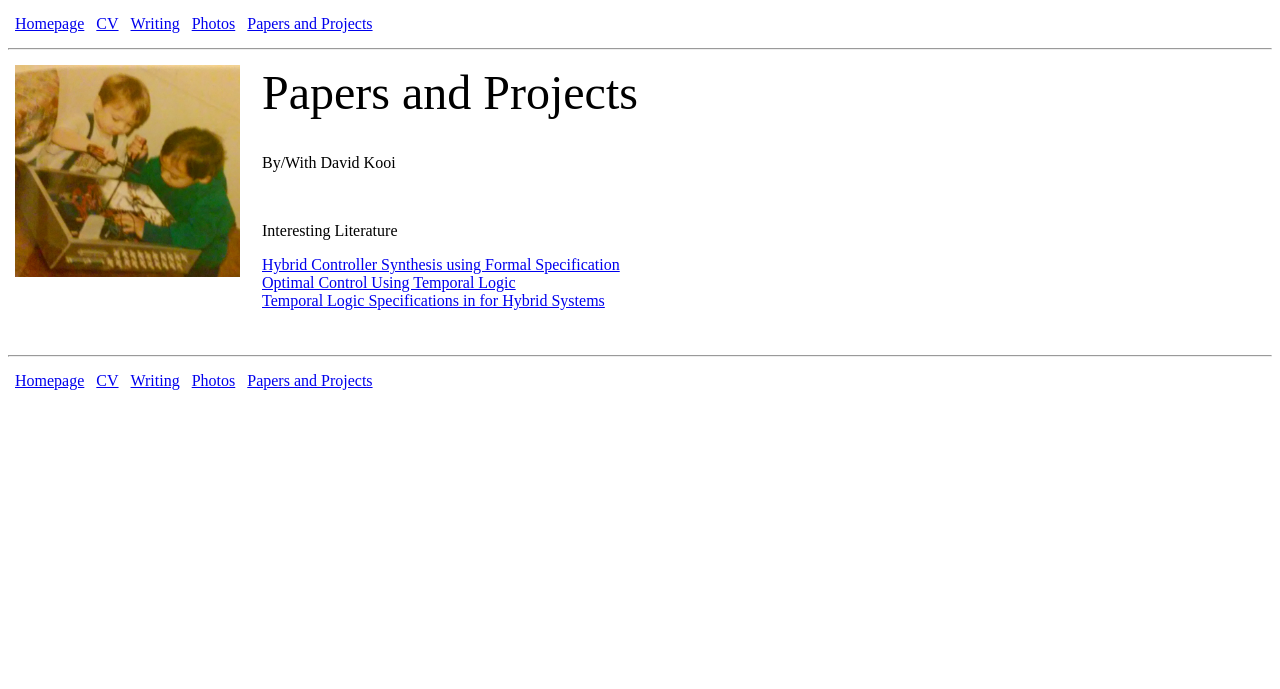
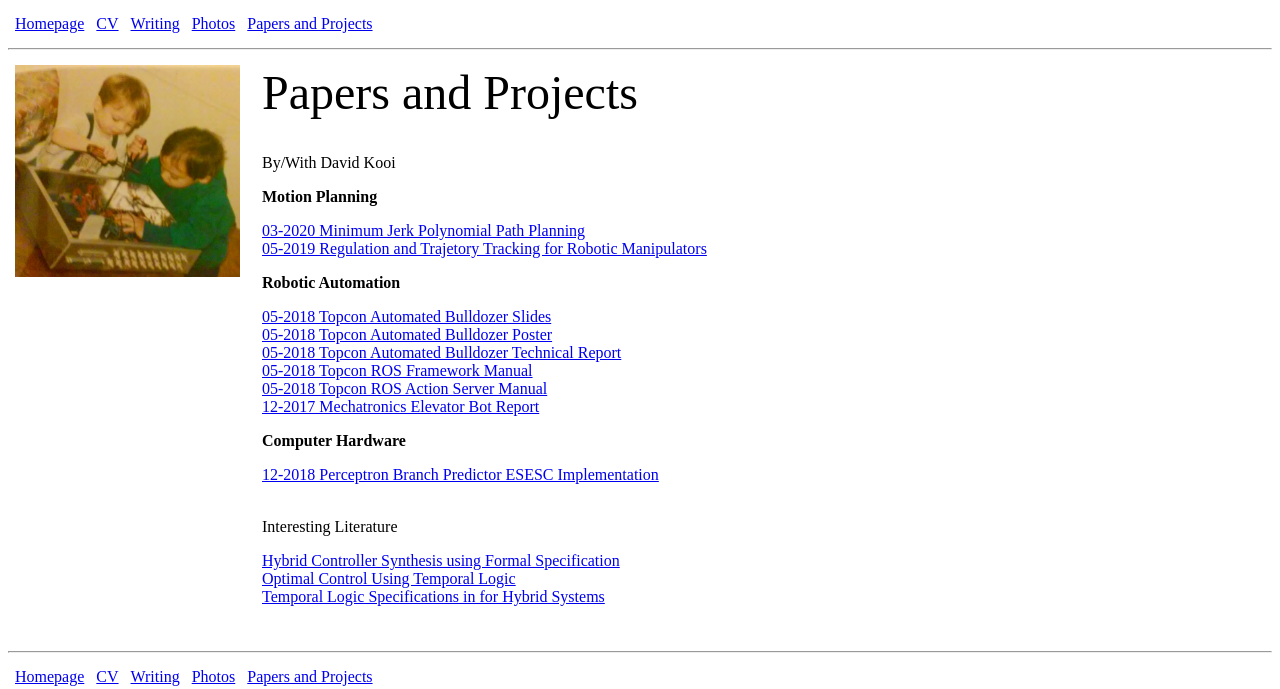
Before and after one commit to david-kooi/site, a Flask app: page /papers_and_projects in a window 1280 px wide. Shown: the top 689 px of the page. Run offline with Flask 2, Linux system fonts and the light colour scheme.

Commit message:
Project categories working

```diff
--- a/root/pages/Projects.py
+++ b/root/pages/Projects.py
@@ -42,10 +42,10 @@ class ProjectPage(Page):
                 }}
 
 
-        self.base_info["categories"] =  { "Motion Planning": self.motion_planning,\
-                                          "Robotic Automation": self.robotic_automation,\
-                                          "Computer Hardware": self.computer_hardware\
-                                        }
+        self.base_info["categories"] =  [ self.motion_planning,\
+                                          self.robotic_automation,\
+                                          self.computer_hardware\
+                                        ]
 
 
 
@@ -64,9 +64,12 @@ class ProjectPage(Page):
             year  = date.split('-')[1]
             return year,month
 
-        for category in self.base_info["categories"].values():
+
+        for category in self.base_info["categories"]:
             category_contents = [key for key in category["contents"]]
-            category['contents']          = sorted(category_contents, key=date_sort, reverse=True)
+            category['sorted_names'] = sorted(category_contents, key=date_sort, reverse=True)
+
+
 
         other_names    = [key for key in self.base_info['by_others']]
         self.base_info['other_names']     = sorted(other_names, reverse=False)
--- a/root/templates/project_content.html
+++ b/root/templates/project_content.html
@@ -5,11 +5,13 @@
 <p> By/With  David Kooi </p>
 
 {% for category in categories %}
-<p> {{category['name']}} </p>
+<p> <b> {{category['name']}} </b> </p>
 
-{% for name in category['contents']%}
-<a href="{{category['contents'][name]['path']}}"> {{name}} </a>
+{% for sorted_name in category['sorted_names']%}
+
+<a href="{{category['contents'][sorted_name]['path']}}"> {{sorted_name}} </a>
 <br>
+
 {% endfor %}
 
 {% endfor %}
```
